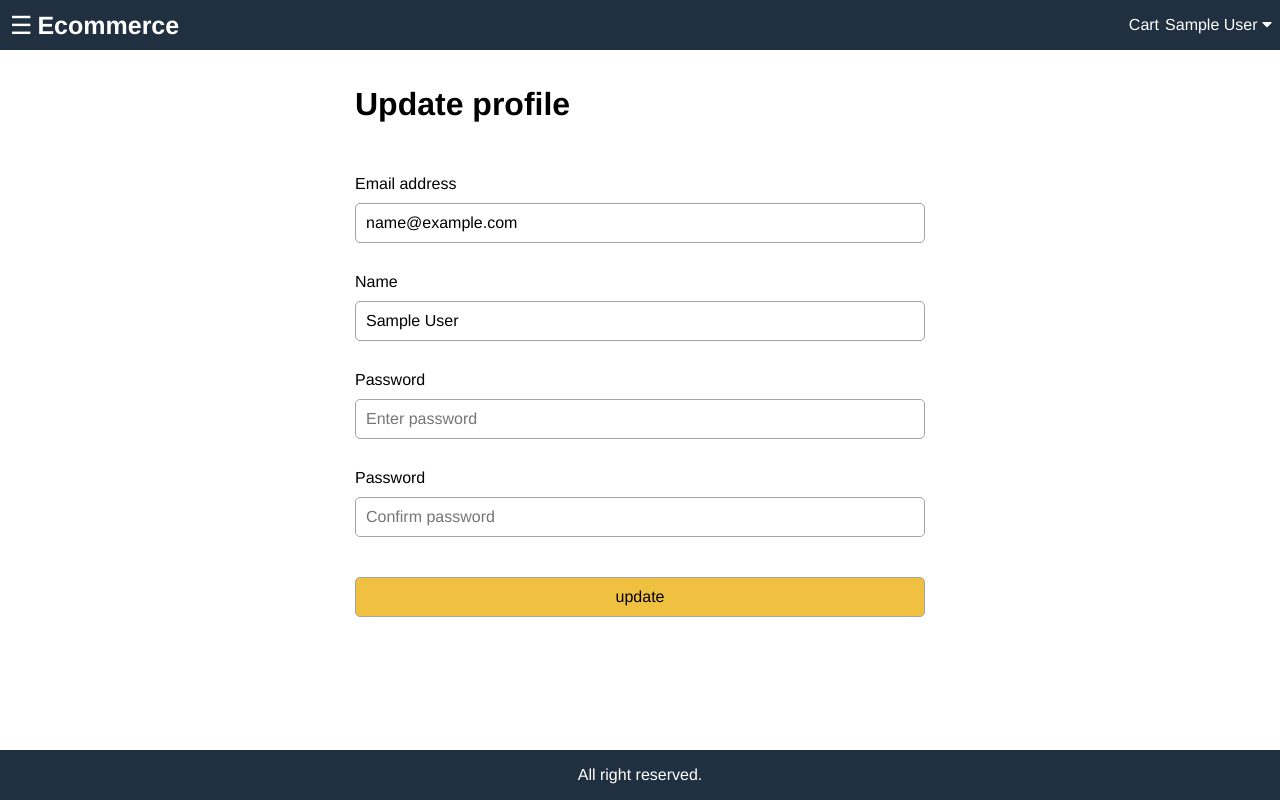
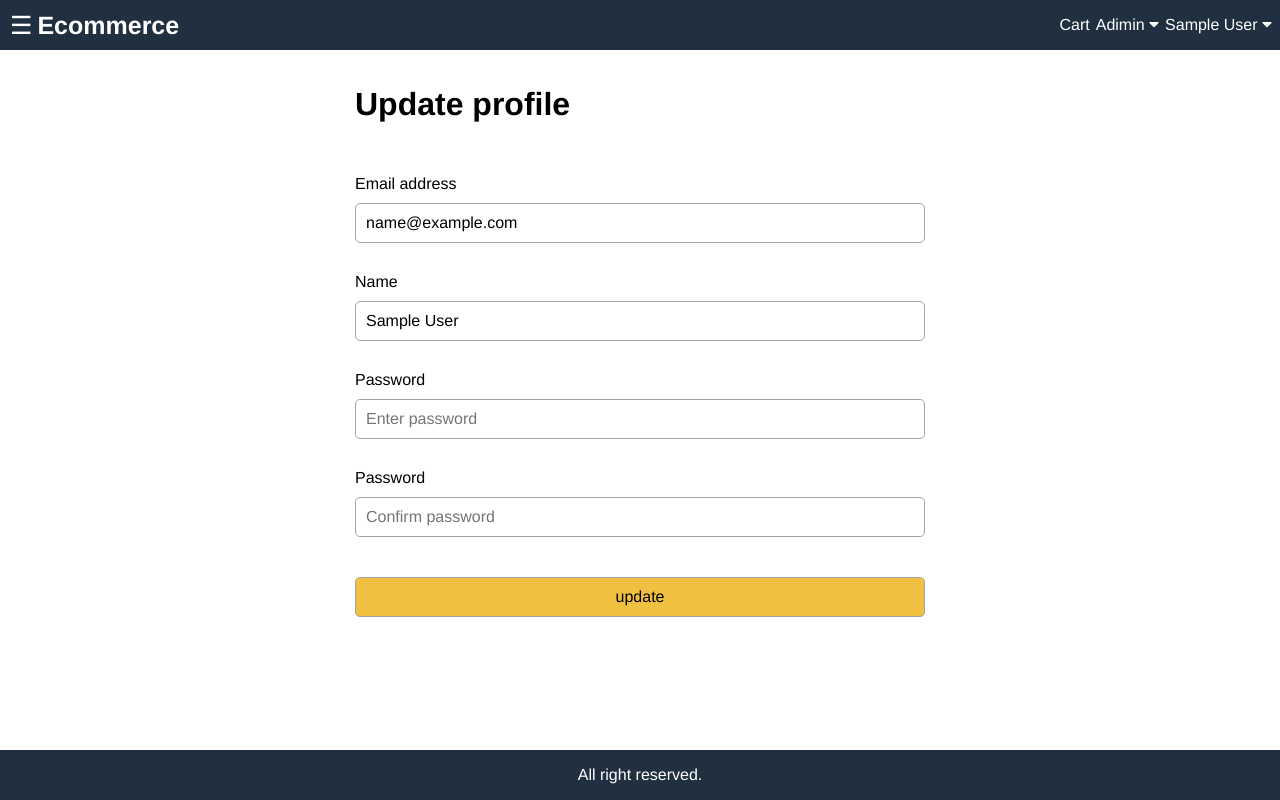
Before and after one commit to andresdthx/node, a React (Create React App) app in the folder frontend/: page /profile in a window 1280 px wide. Built offline with nearby package versions, Linux system fonts and the light colour scheme; sample sign-in values are in the browser's storage.

Commit message:
optimizacion

```diff
--- a/frontend/src/App.js
+++ b/frontend/src/App.js
@@ -44,6 +44,19 @@ function App() {
                         <span className="badge"> {cartItems.length} </span>
                     )}
                 </Link>
+                {
+                    userInfo && userInfo.isAdmin && (
+                        <div className="dropdown">
+                            <Link to="#">Adimin <i className="fa fa-caret-down"></i></Link>
+                            <ul className="dropdown-content">
+                                <li><Link to="/dashboard">Dashboard</Link></li>
+                                <li><Link to="/products">Products</Link></li>
+                                <li><Link to="/orders">Orders</Link></li>
+                                <li><Link to="/users">Users</Link></li>
+                            </ul>
+                       </div>
+                    )
+                }
                 {
                     userInfo ? (
                         <div className="dropdown">
--- a/frontend/src/components/FormPayment.js
+++ b/frontend/src/components/FormPayment.js
@@ -36,7 +36,6 @@ export default function FormPayment() {
     }
 
     useEffect(() => {
-        console.log(loadingPse);
         dispatch(listBanks());
     }, [dispatch], loadingPse, pseTransaction);
 
--- a/frontend/src/components/FormUser.js
+++ b/frontend/src/components/FormUser.js
@@ -1,4 +1,4 @@
-import React, { useEffect, useState } from 'react'
+import React, { useState } from 'react'
 import { useDispatch } from 'react-redux';
 import { updateUserProfile } from '../actions/userActions';
 import swal from 'sweetalert';
```
